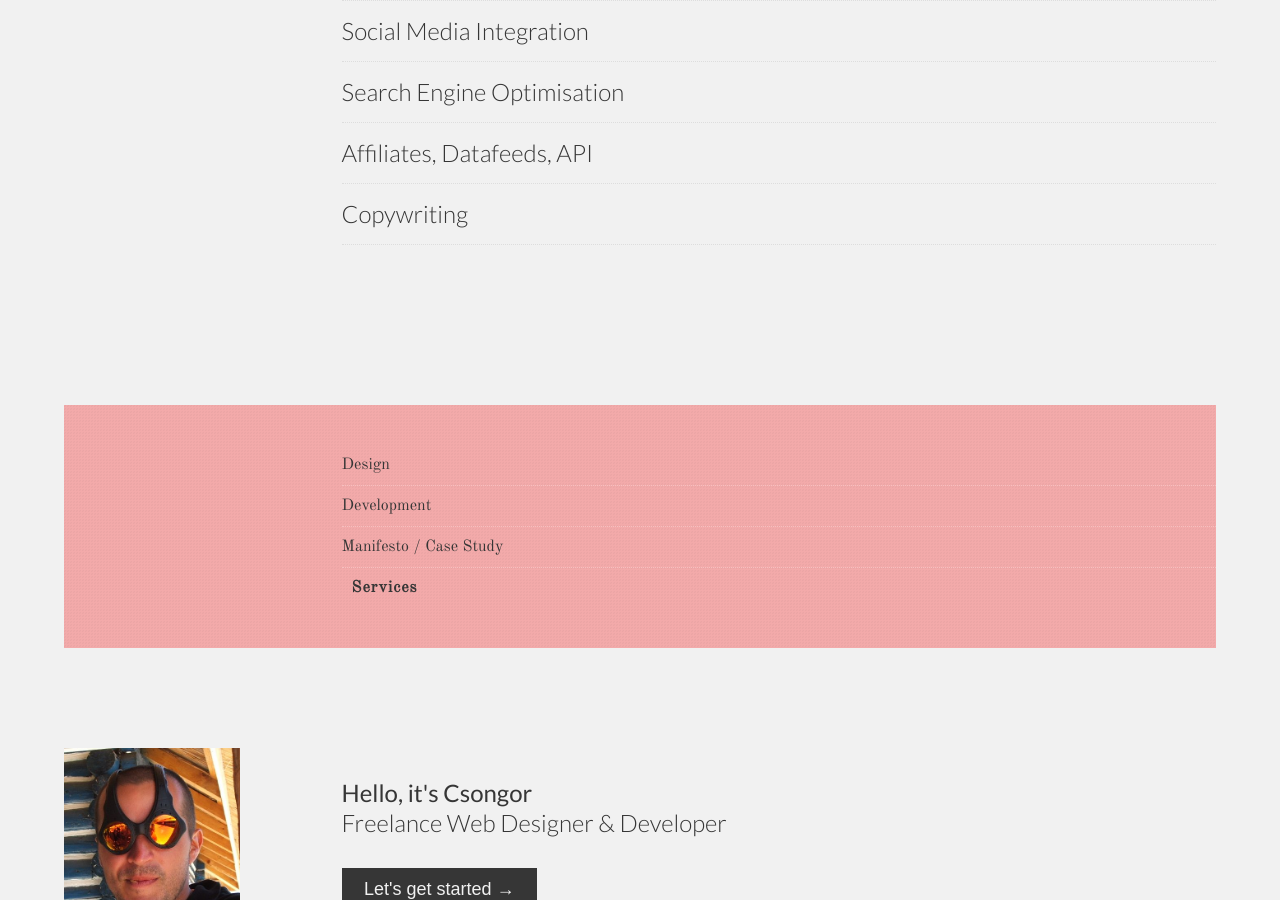
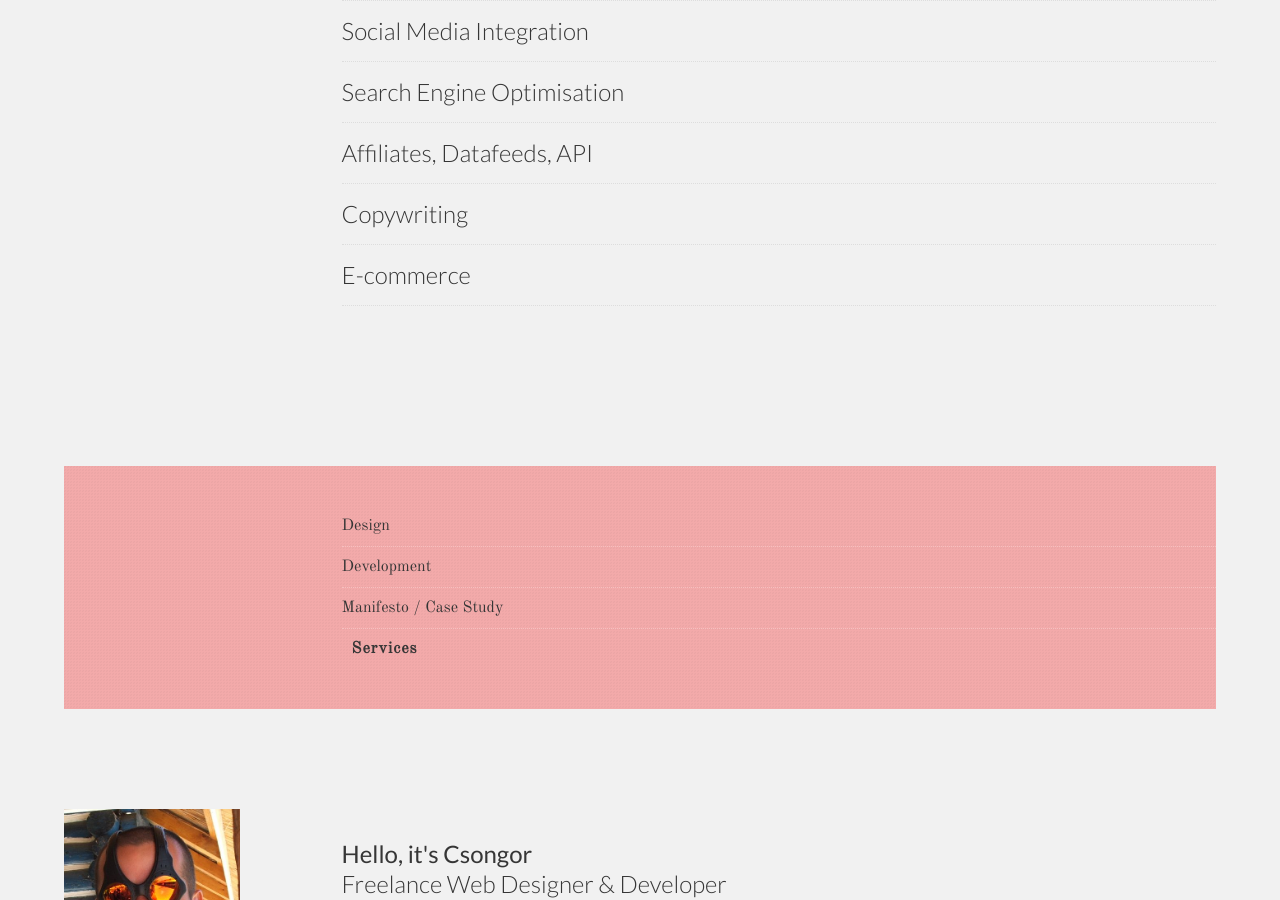
Before and after one commit to metamn/cs, a Jekyll site: the page built from _posts/2013-07-18-services.html, in a window 1280 px wide and 900 px high, scrolled down 631 px. Built offline with Jekyll 4.4.1, drawn with Linux system fonts in a browser that asks for light colours.

Commit message:
Services updated

```diff
--- a/_posts/2013-07-18-services.html
+++ b/_posts/2013-07-18-services.html
@@ -19,5 +19,6 @@ title: Services
     <li>Search Engine Optimisation</li>
     <li>Affiliates, Datafeeds, API</li>
     <li>Copywriting</li>
+    <li>E-commerce</li>
   </ul>
 </article>
```
Also changed, not shown: 1 other file.
